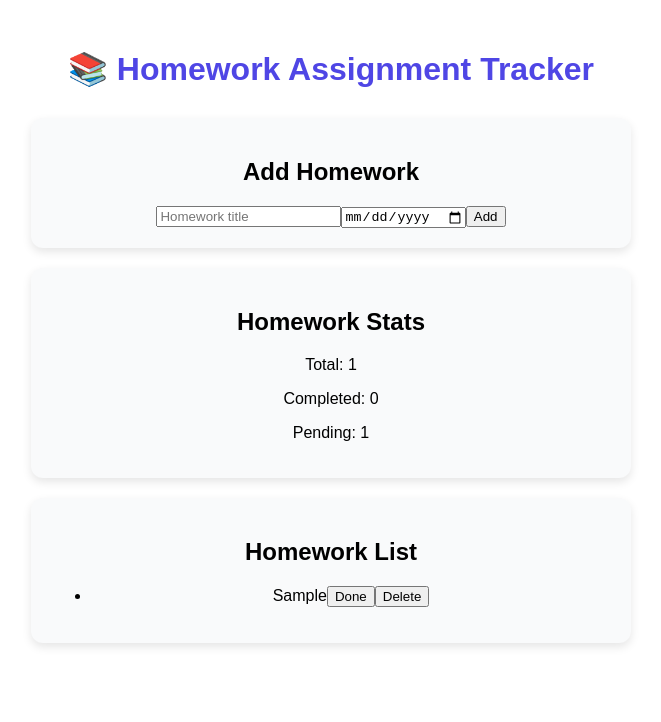
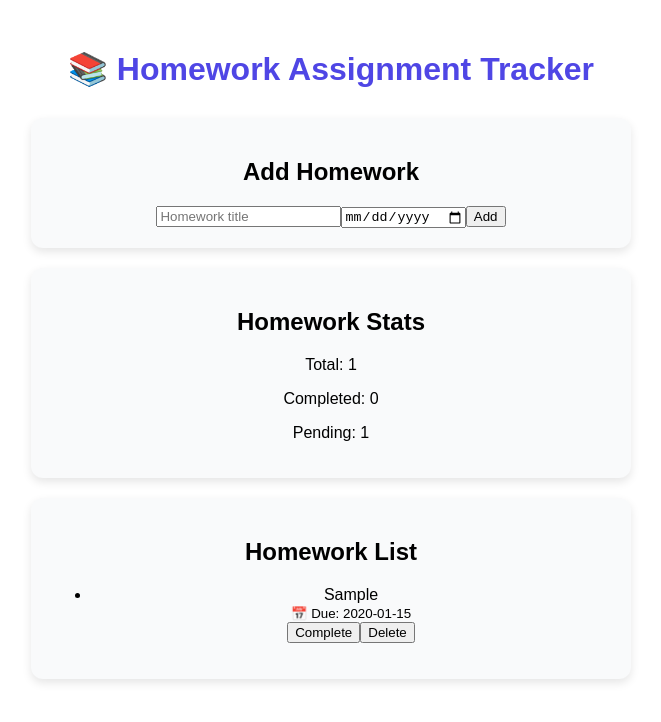
Before and after one commit to JEDl956/homework-tracker-JEDl, a Vue app: page / in a window 1280 px wide. Both pictures are taken after typing "Sample", "2020-01-15" into the empty fields and a click on the button "Add". Shown: the top 722 px of the page, without its empty margins (309-970 px from the left). Built offline with nearby package versions, Linux system fonts and the light colour scheme.

Commit message:
Update assignment list to display due dates and improve styling

```diff
--- a/src/components/AssignmentList.vue
+++ b/src/components/AssignmentList.vue
@@ -12,13 +12,33 @@ const store = useAssignmentStore()
 
     <ul>
       <li v-for="assignment in store.assignments" :key="assignment.id">
-        <span :style="{ textDecoration: assignment.completed ? 'line-through' : 'none' }">
+
+        <span :style="{
+          textDecoration: assignment.completed ? 'line-through' : 'none',
+          color: assignment.completed ? 'gray' : 'black'
+        }">
           {{ assignment.title }}
         </span>
 
-        <button @click="store.toggleComplete(assignment.id)">Done</button>
+        <br />
+
+        <!-- ✅ Show Due Date -->
+        <small v-if="assignment.dueDate">
+          📅 Due: {{ assignment.dueDate }}
+        </small>
+
+        <br />
+
+        <button @click="store.toggleComplete(assignment.id)">Complete</button>
         <button @click="store.deleteAssignment(assignment.id)">Delete</button>
+
       </li>
     </ul>
   </div>
 </template>
+
+<style scoped>
+li {
+  margin-bottom: 12px;
+}
+</style>
```
